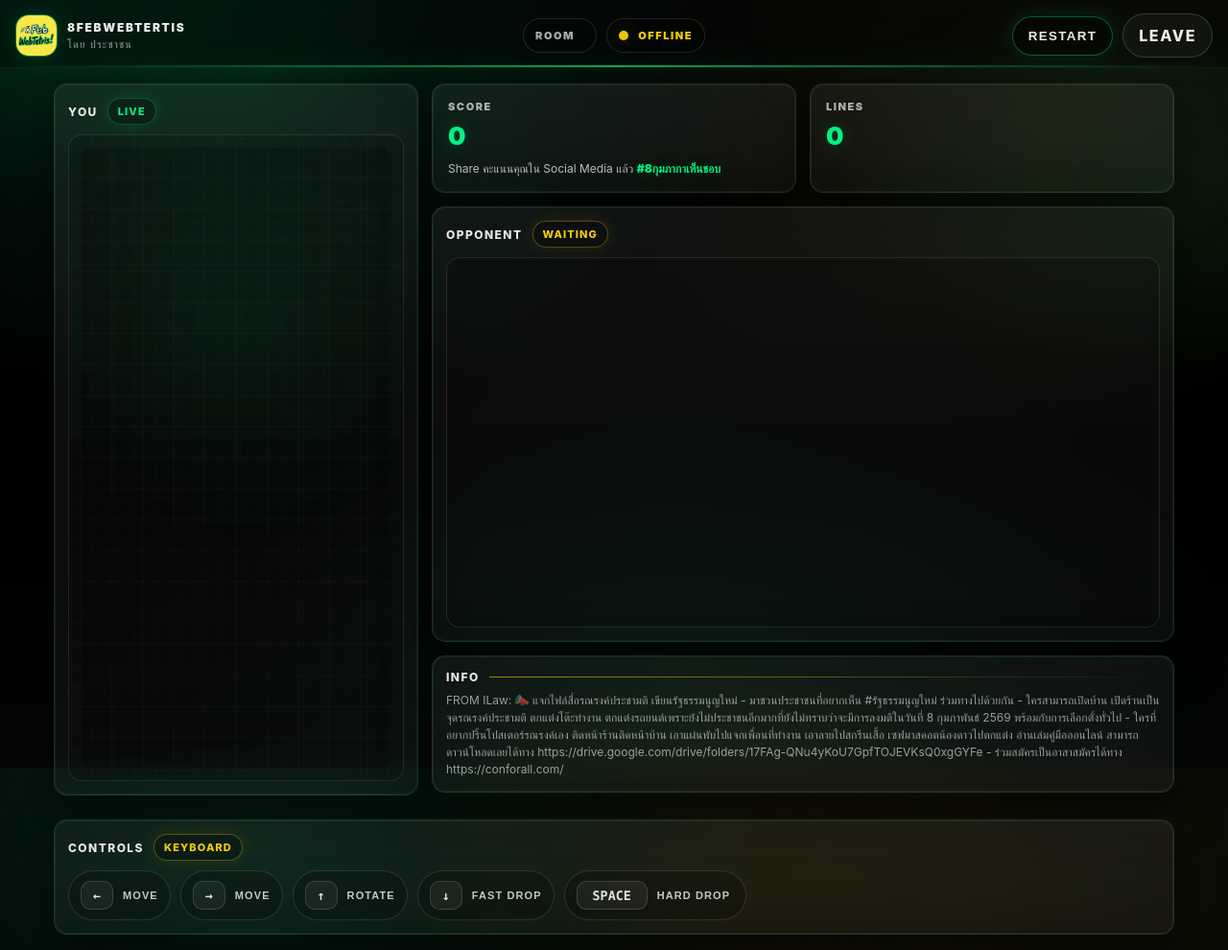
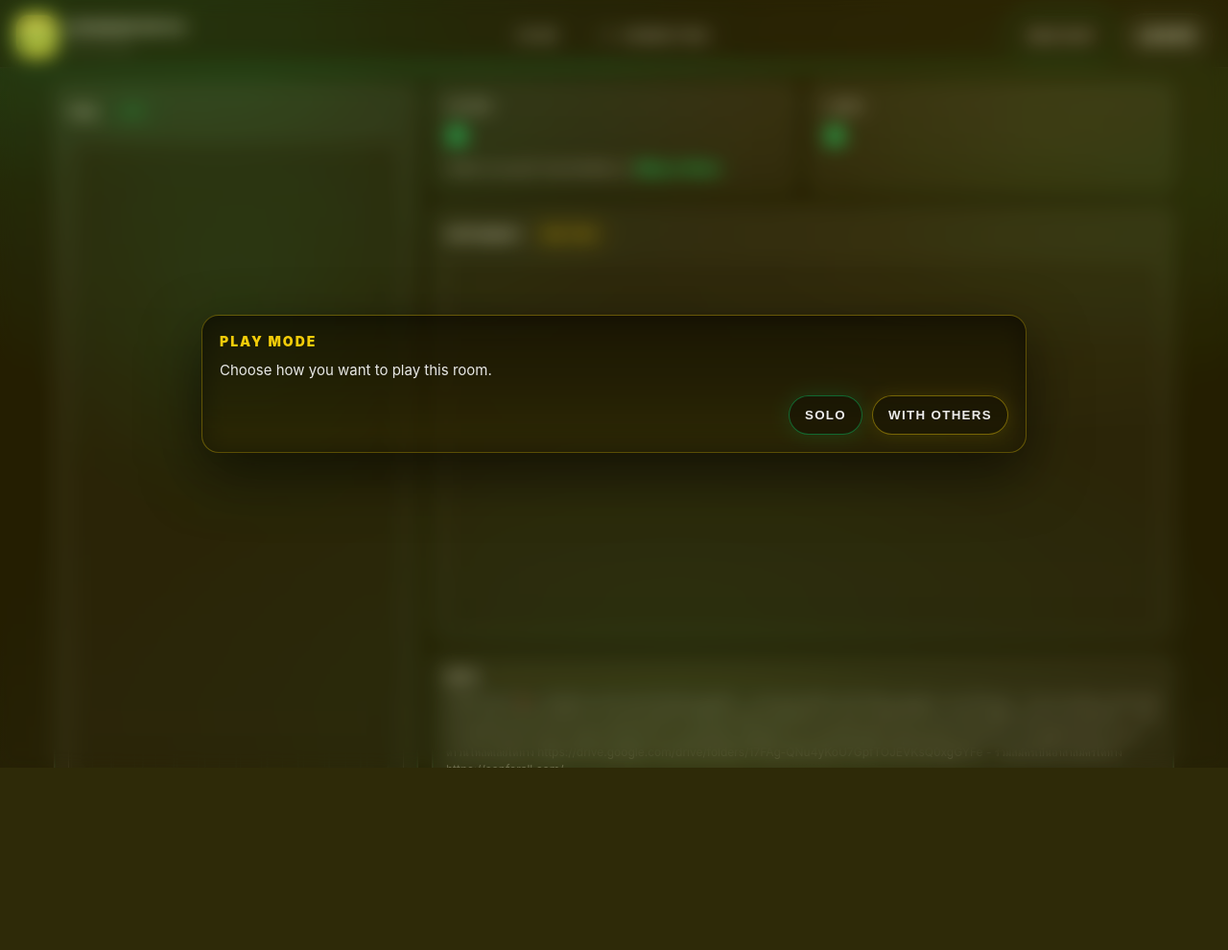
Before and after one commit to taechasith/8FebWebTertis, a Flask app: template templates/game.html in a window 1280 px wide. Shown: the whole page at 96% size. After the commit the page ends 800 px from the top, so only its background shows below. Run offline with Flask 3, Linux system fonts and the light colour scheme; the template is opened without the code that fills it, so the values that code supplies are empty.

Commit message:
fix multipul players mode

```diff
--- a/app.py
+++ b/app.py
@@ -1,6 +1,7 @@
 from __future__ import annotations
 
 from pathlib import Path
+import json
 from flask import Flask, render_template, request, redirect, jsonify, abort
 
 from tertis.config import (
@@ -13,6 +14,11 @@ from tertis.rooms import RoomManager
 
 BASE_DIR = Path(__file__).resolve().parent
 QUOTES_PATH = BASE_DIR / "data" / "quotes_th.txt"
+QUOTES = [
+    line.strip()
+    for line in QUOTES_PATH.read_text(encoding="utf-8", errors="ignore").splitlines()
+    if line.strip()
+]
 
 app = Flask(
     __name__,
@@ -69,6 +75,7 @@ def play(room_id: str):
         game_over_message=GAME_OVER_MESSAGE,
         fall_ms=TICK_FALL_MS,
         fall_fast_ms=TICK_FALL_MS_FAST,
+        quotes_json=json.dumps(QUOTES, ensure_ascii=False),
     )
 
 
@@ -112,6 +119,14 @@ def api_restart(room_id: str):
     return jsonify({"ok": True})
 
 
+@app.get("/api/room/<room_id>/status")
+def api_status(room_id: str):
+    room = rooms.get_room(room_id.strip().upper())
+    if room is None:
+        abort(404)
+    return jsonify(room.status())
+
+
 @app.get("/healthz")
 def healthz():
     return {"ok": True}
--- a/public/app.js
+++ b/public/app.js
@@ -31,6 +31,20 @@
   const modalRestart = document.getElementById("modalRestart");
   const modalClose = document.getElementById("modalClose");
 
+  const modeModal = document.getElementById("modeModal");
+  const modeSolo = document.getElementById("modeSolo");
+  const modeMulti = document.getElementById("modeMulti");
+  const modeText = document.getElementById("modeText");
+  const quotesEl = document.getElementById("quotesData");
+  let quotes = [];
+  if (quotesEl) {
+    try {
+      quotes = JSON.parse(quotesEl.textContent || "[]");
+    } catch (err) {
+      quotes = [];
+    }
+  }
+
   const btnRestart = document.getElementById("btnRestart");
 
   const H = 20;
@@ -62,6 +76,11 @@
   function setConnStatus(mode) {
     if (mode === "ONLINE") {
       connText.textContent = "ONLINE";
+      connText.style.color = "rgba(255,255,255,0.86)";
+      connDot.style.background = "rgba(0,255,136,0.92)";
+      connDot.style.boxShadow = "0 0 18px rgba(0,255,136,0.35)";
+    } else if (mode === "SOLO") {
+      connText.textContent = "SOLO";
       connText.style.color = "rgba(255,255,255,0.86)";
       connDot.style.background = "rgba(0,255,136,0.92)";
       connDot.style.boxShadow = "0 0 18px rgba(0,255,136,0.35)";
@@ -186,12 +205,35 @@
     modal.classList.add("hidden");
   }
 
+  function showModeModal(text) {
+    if (text) modeText.textContent = text;
+    modeModal.classList.remove("hidden");
+  }
+
+  function hideModeModal() {
+    modeModal.classList.add("hidden");
+  }
+
   toastClose.addEventListener("click", hideToast);
   modalClose.addEventListener("click", hideGameOver);
+
+  let mode = "pending";
+  let localEngine = null;
+  let startAtMs = null;
+  let statusTimer = null;
 
   async function restart() {
     hideGameOver();
     hideToast();
+
+    if (mode === "solo") {
+      actions.length = 0;
+      downHeld = false;
+      localEngine.reset();
+      applyData(localEngine.snapshotPayload());
+      setConnStatus("SOLO");
+      return;
+    }
 
     await fetch(`/api/room/${roomId}/restart`, {
       method: "POST",
@@ -306,6 +348,270 @@
     });
   }
 
+  const SCORE_TABLE = [0, 100, 300, 500, 800];
+  const LOCK_DELAY_MS = 450;
+  const PIECES = {
+    I: [[0,0,0,0],[1,1,1,1],[0,0,0,0],[0,0,0,0]],
+    O: [[0,1,1,0],[0,1,1,0],[0,0,0,0],[0,0,0,0]],
+    T: [[0,1,0,0],[1,1,1,0],[0,0,0,0],[0,0,0,0]],
+    S: [[0,1,1,0],[1,1,0,0],[0,0,0,0],[0,0,0,0]],
+    Z: [[1,1,0,0],[0,1,1,0],[0,0,0,0],[0,0,0,0]],
+    J: [[1,0,0,0],[1,1,1,0],[0,0,0,0],[0,0,0,0]],
+    L: [[0,0,1,0],[1,1,1,0],[0,0,0,0],[0,0,0,0]],
+  };
+  const PIECE_KEYS = Object.keys(PIECES);
+  const PIECE_ID = PIECE_KEYS.reduce((acc, k, i) => {
+    acc[k] = i + 1;
+    return acc;
+  }, {});
+
+  function rotateCw(shape) {
+    const out = [];
+    for (let y = 0; y < 4; y++) {
+      out[y] = [];
+      for (let x = 0; x < 4; x++) {
+        out[y][x] = shape[3 - x][y];
+      }
+    }
+    return out;
+  }
+
+  function makeBoard() {
+    const board = [];
+    for (let y = 0; y < 20; y++) {
+      const row = new Array(10).fill(0);
+      board.push(row);
+    }
+    return board;
+  }
+
+  function collide(board, shape, x, y) {
+    for (let sy = 0; sy < 4; sy++) {
+      for (let sx = 0; sx < 4; sx++) {
+        if (!shape[sy][sx]) continue;
+        const bx = x + sx;
+        const by = y + sy;
+        if (bx < 0 || bx >= 10 || by < 0 || by >= 20) return true;
+        if (board[by][bx] !== 0) return true;
+      }
+    }
+    return false;
+  }
+
+  function stamp(board, shape, x, y, pid) {
+    for (let sy = 0; sy < 4; sy++) {
+      for (let sx = 0; sx < 4; sx++) {
+        if (!shape[sy][sx]) continue;
+        board[y + sy][x + sx] = pid;
+      }
+    }
+  }
+
+  function clearLines(board) {
+    const keep = [];
+    let cleared = 0;
+    for (let y = 0; y < board.length; y++) {
+      if (board[y].every((v) => v !== 0)) {
+        cleared += 1;
+      } else {
+        keep.push(board[y]);
+      }
+    }
+    while (keep.length < 20) {
+      keep.unshift(new Array(10).fill(0));
+    }
+    for (let y = 0; y < 20; y++) {
+      board[y] = keep[y];
+    }
+    return cleared;
+  }
+
+  function mulberry32(seed) {
+    let a = seed >>> 0;
+    return function () {
+      a |= 0;
+      a = (a + 0x6D2B79F5) | 0;
+      let t = Math.imul(a ^ (a >>> 15), 1 | a);
+      t = (t + Math.imul(t ^ (t >>> 7), 61 | t)) ^ t;
+      return ((t ^ (t >>> 14)) >>> 0) / 4294967296;
+    };
+  }
+
+  class LocalEngine {
+    constructor(seed, quoteList) {
+      this.rng = mulberry32(seed || Date.now());
+      this.quoteList = Array.isArray(quoteList) ? quoteList : [];
+      this.gameOverSent = false;
+      this.reset();
+    }
+
+    newPieceKey() {
+      return PIECE_KEYS[Math.floor(this.rng() * PIECE_KEYS.length)];
+    }
+
+    randomQuote() {
+      if (!this.quoteList.length) return "";
+      return this.quoteList[Math.floor(this.rng() * this.quoteList.length)];
+    }
+
+    reset() {
+      this.board = makeBoard();
+      this.score = 0;
+      this.lines = 0;
+      this.game_over = false;
+      this.active = null;
+      this.next_key = this.newPieceKey();
+      this.fast_drop = false;
+      this.last_fall_ms = Date.now();
+      this.lock_start_ms = null;
+      this.gameOverSent = false;
+      this.spawn();
+    }
+
+    spawn() {
+      const key = this.next_key;
+      this.next_key = this.newPieceKey();
+      const shape = PIECES[key].map((row) => row.slice());
+      const x = 3;
+      const y = 0;
+      this.active = { key, shape, x, y };
+      this.last_fall_ms = Date.now();
+      this.lock_start_ms = null;
+      if (collide(this.board, shape, x, y)) {
+        this.game_over = true;
+      }
+    }
+
+    snapshotPayload(events) {
+      return {
+        self: {
+          player_id: playerId,
+          board: this.board,
+          active: this.active,
+          next_key: this.next_key,
+          score: this.score,
+          lines: this.lines,
+          game_over: this.game_over,
+        },
+        opponents: [],
+        events: events || [],
+      };
+    }
+
+    step(actionsIn) {
+      const events = [];
+      if (this.game_over) {
+        return this.snapshotPayload(events);
+      }
+
+      if (!this.active) {
+        this.spawn();
+        return this.snapshotPayload(events);
+      }
+
+      for (const act of actionsIn) {
+        if (act === "LEFT") {
+          if (!collide(this.board, this.active.shape, this.active.x - 1, this.active.y)) {
+            this.active.x -= 1;
+          }
+        } else if (act === "RIGHT") {
+          if (!collide(this.board, this.active.shape, this.active.x + 1, this.active.y)) {
+            this.active.x += 1;
+          }
+        } else if (act === "ROTATE") {
+          const rotated = rotateCw(this.active.shape);
+          if (!collide(this.board, rotated, this.active.x, this.active.y)) {
+            this.active.shape = rotated;
+          }
+        } else if (act === "DOWN_ON") {
+          this.fast_drop = true;
+        } else if (act === "DOWN_OFF") {
+          this.fast_drop = false;
+        } else if (act === "HARD_DROP") {
+          while (!collide(this.board, this.active.shape, this.active.x, this.active.y + 1)) {
+            this.active.y += 1;
+          }
+          this.lock(events);
+          return this.snapshotPayload(events);
+        }
+      }
+
+      const fallEvery = this.fast_drop ? FALL_FAST_MS : FALL_MS;
+      const t = Date.now();
+      if (t - this.last_fall_ms >= fallEvery) {
+        this.last_fall_ms = t;
+        if (!collide(this.board, this.active.shape, this.active.x, this.active.y + 1)) {
+          this.active.y += 1;
+          this.lock_start_ms = null;
+        } else {
+          if (this.lock_start_ms === null) {
+            this.lock_start_ms = t;
+          } else if (t - this.lock_start_ms >= LOCK_DELAY_MS) {
+            this.lock(events);
+          }
+        }
+      }
+
+      if (this.game_over && !this.gameOverSent) {
+        this.gameOverSent = true;
+        const q = this.randomQuote();
+        events.push({ kind: "GAME_OVER", payload: { quote: q } });
+      }
+
+      return this.snapshotPayload(events);
+    }
+
+    lock(events) {
+      const pid = PIECE_ID[this.active.key];
+      stamp(this.board, this.active.shape, this.active.x, this.active.y, pid);
+      const cleared = clearLines(this.board);
+      const idx = Math.min(Math.max(cleared, 0), 4);
+      this.score += SCORE_TABLE[idx];
+      this.lines += cleared;
+      if (cleared > 0) {
+        const q = this.randomQuote();
+        if (q) events.push({ kind: "QUOTE", payload: { text: q } });
+      }
+      this.active = null;
+      this.lock_start_ms = null;
+      this.spawn();
+    }
+  }
+
+  function applyData(data) {
+    const self = data.self;
+    scoreEl.textContent = String(self.score);
+    linesEl.textContent = String(self.lines);
+
+    drawBoard(ctx, self.board, self.active, cell, boardCanvas.width, boardCanvas.height, true);
+
+    if (data.opponents && data.opponents.length > 0) {
+      const op = data.opponents[0];
+      oppStatusEl.textContent = op.game_over ? "GAME OVER" : `SCORE ${op.score}`;
+      const ocell = Math.floor(oppCanvas.height / 20);
+      drawBoard(octx, op.board, op.active, ocell, oppCanvas.width, oppCanvas.height, false);
+    } else {
+      oppStatusEl.textContent = mode === "solo" ? "SOLO" : "WAITING";
+      clearCanvas(octx, oppCanvas.width, oppCanvas.height);
+      octx.fillStyle = "rgba(0,0,0,0.22)";
+      octx.fillRect(0, 0, oppCanvas.width, oppCanvas.height);
+      drawGrid(octx, oppCanvas.width, oppCanvas.height, Math.floor(oppCanvas.height / 20));
+    }
+
+    if (data.events) {
+      for (const ev of data.events) {
+        if (ev.kind === "QUOTE" && ev.payload && ev.payload.text) {
+          showToast(ev.payload.text);
+        }
+        if (ev.kind === "GAME_OVER") {
+          const q = (ev.payload && ev.payload.quote) ? ev.payload.quote : "";
+          showGameOver(q);
+          if (q) showToast(q);
+        }
+      }
+    }
+  }
+
   let lastOk = Date.now();
   let inFlight = false;
   let backoffMs = 0;
@@ -328,7 +634,7 @@
     scheduleNext(0);
   }
 
-  async function step() {
+  async function serverStep() {
     if (inFlight) return;
     const now = Date.now();
     if (backoffMs && now < backoffUntil) return;
@@ -350,38 +656,7 @@
       backoffUntil = 0;
       setConnStatus("ONLINE");
       nextGravityAt = Date.now() + currentFallMs();
-
-      const self = data.self;
-      scoreEl.textContent = String(self.score);
-      linesEl.textContent = String(self.lines);
-
-      drawBoard(ctx, self.board, self.active, cell, boardCanvas.width, boardCanvas.height, true);
-
-      if (data.opponents && data.opponents.length > 0) {
-        const op = data.opponents[0];
-        oppStatusEl.textContent = op.game_over ? "GAME OVER" : `SCORE ${op.score}`;
-        const ocell = Math.floor(oppCanvas.height / 20);
-        drawBoard(octx, op.board, op.active, ocell, oppCanvas.width, oppCanvas.height, false);
-      } else {
-        oppStatusEl.textContent = "WAITING";
-        clearCanvas(octx, oppCanvas.width, oppCanvas.height);
-        octx.fillStyle = "rgba(0,0,0,0.22)";
-        octx.fillRect(0, 0, oppCanvas.width, oppCanvas.height);
-        drawGrid(octx, oppCanvas.width, oppCanvas.height, Math.floor(oppCanvas.height / 20));
-      }
-
-      if (data.events) {
-        for (const ev of data.events) {
-          if (ev.kind === "QUOTE" && ev.payload && ev.payload.text) {
-            showToast(ev.payload.text);
-          }
-          if (ev.kind === "GAME_OVER") {
-            const q = (ev.payload && ev.payload.quote) ? ev.payload.quote : "";
-            showGameOver(q);
-            if (q) showToast(q);
-          }
-        }
-      }
+      applyData(data);
     } catch (err) {
       const since = Date.now() - lastOk;
       if (since > 3500) setConnStatus("OFFLINE");
@@ -396,6 +671,14 @@
     }
   }
 
+  function localStep() {
+    const data = localEngine.step(actions.splice(0, actions.length));
+    setConnStatus("SOLO");
+    nextGravityAt = Date.now() + currentFallMs();
+    applyData(data);
+    scheduleNext(currentFallMs());
+  }
+
   function tick() {
     if (document.hidden) {
       scheduleNext(200);
@@ -408,7 +691,11 @@
       return;
     }
 
-    step();
+    if (mode === "solo") {
+      localStep();
+    } else if (mode === "multi") {
+      serverStep();
+    }
   }
 
   // Initial paint
@@ -416,5 +703,53 @@
   ctx.fillRect(0, 0, boardCanvas.width, boardCanvas.height);
   drawGrid(ctx, boardCanvas.width, boardCanvas.height, cell);
 
-  scheduleNext(currentFallMs());
+  function startGameLoop() {
+    nextGravityAt = Date.now() + currentFallMs();
+    scheduleNext(currentFallMs());
+  }
+
+  function startSolo() {
+    mode = "solo";
+    localEngine = new LocalEngine(Date.now(), quotes);
+    hideModeModal();
+    applyData(localEngine.snapshotPayload());
+    setConnStatus("SOLO");
+    startGameLoop();
+  }
+
+  function startMulti() {
+    mode = "multi";
+    setConnStatus("CONNECTING");
+    oppStatusEl.textContent = "WAITING";
+    modeText.textContent = "Waiting for opponent to join...";
+    modeSolo.disabled = true;
+    modeMulti.disabled = true;
+    pollStatus();
+  }
+
+  async function pollStatus() {
+    if (mode !== "multi") return;
+    try {
+      const res = await fetch(`/api/room/${roomId}/status`);
+      if (!res.ok) throw new Error("bad response");
+      const data = await res.json();
+      if (data.start_at_ms) {
+        startAtMs = data.start_at_ms;
+        const delay = Math.max(0, startAtMs - Date.now());
+        setTimeout(() => {
+          hideModeModal();
+          startGameLoop();
+        }, delay);
+        return;
+      }
+    } catch (err) {
+      setConnStatus("RECONNECTING");
+    }
+    statusTimer = setTimeout(pollStatus, 800);
+  }
+
+  modeSolo.addEventListener("click", startSolo);
+  modeMulti.addEventListener("click", startMulti);
+
+  showModeModal();
 })();
--- a/templates/game.html
+++ b/templates/game.html
@@ -169,6 +169,24 @@ https://drive.google.com/drive/folders/17FAg-QNu4yKoU7GpfTOJEVKsQ0xgGYFe - ร
     </div>
   </div>
 
+  <div id="modeModal" class="modal" role="dialog" aria-modal="true" aria-label="Game Mode">
+    <div class="modalCard">
+      <div class="modalTitle">PLAY MODE</div>
+      <div class="modalBody" id="modeText">Choose how you want to play this room.</div>
+      <div class="modalActions">
+        <button class="btn primary" id="modeSolo" type="button">
+          <span class="btnGlow" aria-hidden="true"></span>
+          SOLO
+        </button>
+        <button class="btn secondary" id="modeMulti" type="button">
+          <span class="btnGlow" aria-hidden="true"></span>
+          WITH OTHERS
+        </button>
+      </div>
+    </div>
+  </div>
+
+  <script id="quotesData" type="application/json">{{ quotes_json | safe }}</script>
   <script src="{{ url_for('static', filename='app.js') }}"></script>
 </body>
 </html>
```
Also changed, not shown: data/quotes_th.txt (+18 -18 lines), tertis/rooms.py (+31 -0 lines).
